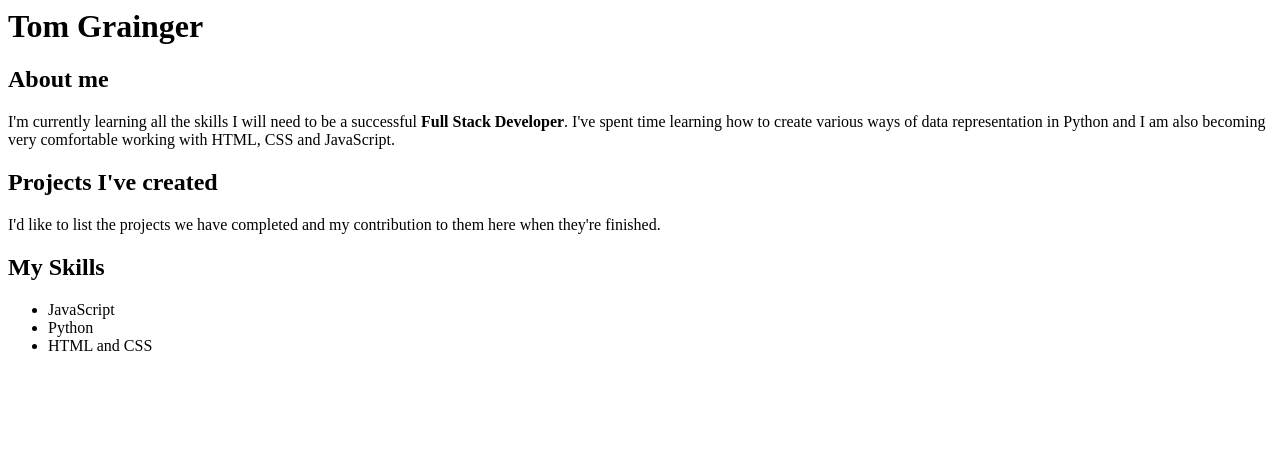
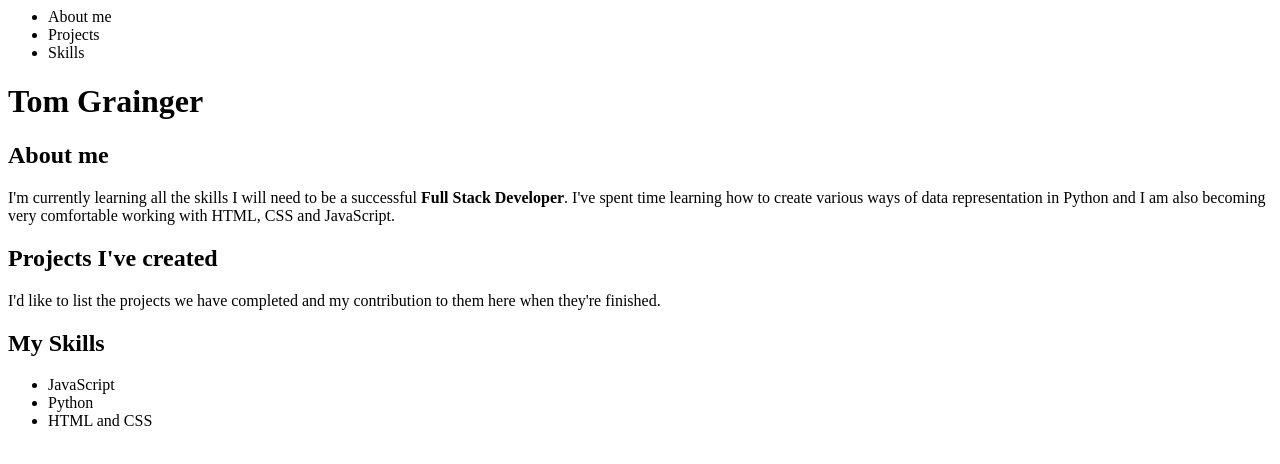
Before and after one commit to Graingertom/Portfolio, a plain HTML site: page index.html in a window 1280 px wide. Drawn offline with Linux system fonts and the light colour scheme.

Commit message:
Attempt at a nav bar

```diff
--- a/index.html
+++ b/index.html
@@ -4,7 +4,16 @@
 
 <body>
 
+	<nav>
+		<ul>
+			<li> About me </li>
+			<li> Projects </li>
+			<li> Skills </li>
+		</ul>
+	</nav>
+
 	<h1> Tom Grainger </h1>
+
 	<section>
 		<h2> About me </h2>
 		<p> I'm currently learning all the skills I will need to be a successful <b>Full Stack Developer</b>.
```
